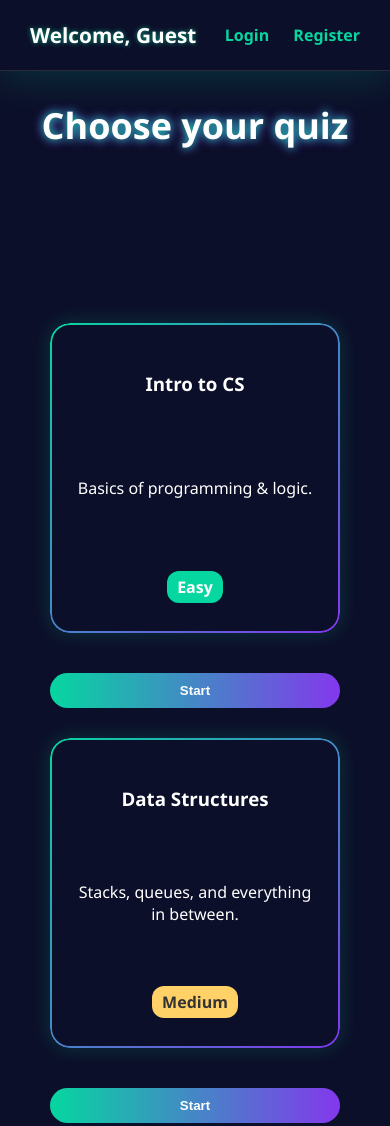
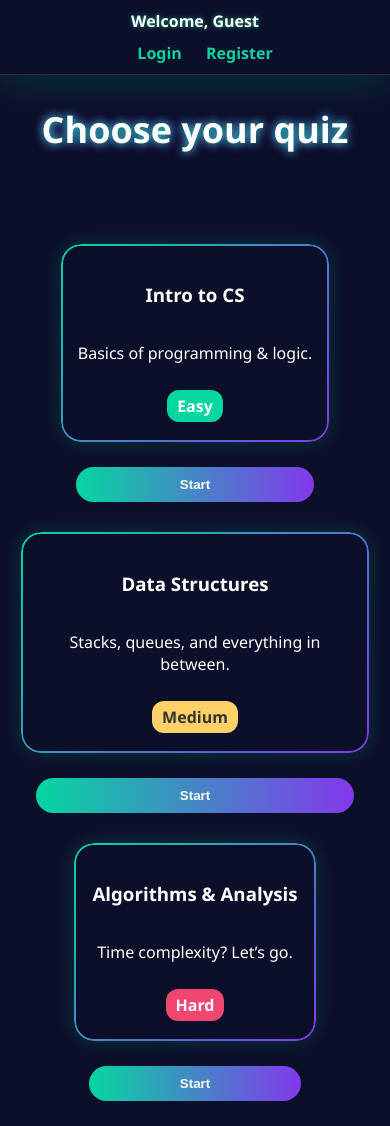
Before and after one commit to nourdandachi/quiz_web_app, a plain HTML site: page index.html in a window 390 px wide. Shown: the top 1126 px of the page. Drawn offline with Linux system fonts and the light colour scheme.

Commit message:
Adjusted design for mobile in scores display

```diff
--- a/style.css
+++ b/style.css
@@ -177,3 +177,46 @@ nav {
     font-size: 1rem;
     padding-bottom: 10px;
 }
+
+
+@media (max-width: 600px) {
+  .user-scores {
+    height: auto;
+    padding: 10px 0;
+  }
+
+  .user-scores p {
+    display: block;
+    margin: 6px auto;
+    font-size: 0.95rem;
+  }
+
+  .quiz-box {
+    width: 90%;
+    height: auto;
+    padding: 20px 15px;
+  }
+
+  .start-btn {
+    width: 90%;
+    margin-top: 15px;
+  }
+
+  .main-container {
+    flex-direction: column;
+    align-items: center;
+    padding: 20px 10px;
+  }
+
+  .nav-left, .nav-right {
+    font-size: 1rem;
+    text-align: center;
+  }
+
+  nav {
+    flex-direction: column;
+    gap: 10px;
+    padding: 10px;
+    height: auto;
+  }
+}
```
